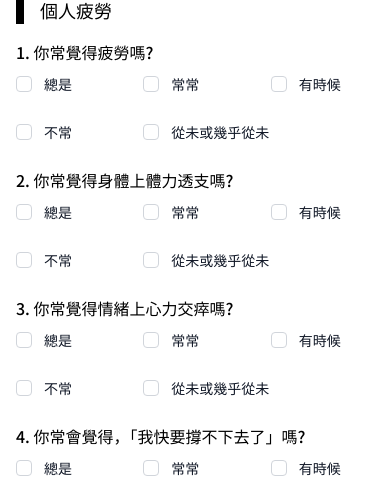
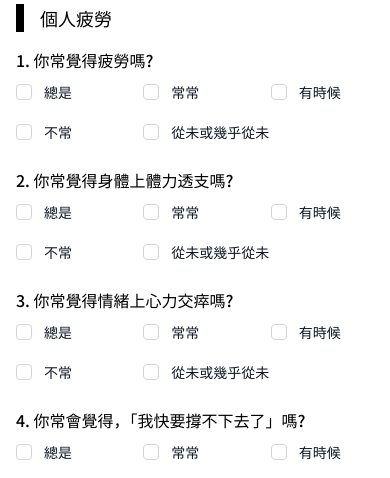
Before and after one commit to TinaChen071/hvtainan, a Vue app: page / in a window 390 px wide. Shown: the part 366-844 px from the top of the page. Built offline with nearby package versions, Linux system fonts and the light colour scheme.

Commit message:
style: gap

```diff
--- a/src/components/Layout.vue
+++ b/src/components/Layout.vue
@@ -4,7 +4,7 @@
     <!-- 內容區塊 -->
     <section class="h-full">
       <div class="container max-w-5xl px-4 py-6 mx-auto sm:px-6 lg:px-8 lg:py-10">
-        <h1 class="mb-6 text-xl text-center md:mb-10 md:text-3xl">{{ title }}</h1>
+        <h1 class="mb-8 text-xl text-center md:mb-10 md:text-3xl">{{ title }}</h1>
         <slot name="content"></slot>
       </div>
     </section>
--- a/src/components/LikertScale.vue
+++ b/src/components/LikertScale.vue
@@ -1,5 +1,5 @@
 <template>
-  <div class="grid grid-cols-3 gap-4 mt-2 md:grid-cols-4 lg:grid-cols-6">
+  <div class="grid grid-cols-3 mt-2 md:grid-cols-4 lg:grid-cols-6">
     <CheckButton v-for="item in label" :key="item.value" :label="item.label" />
   </div>
 </template>
--- a/src/components/Question.vue
+++ b/src/components/Question.vue
@@ -1,7 +1,7 @@
 <template>
     <div>
         <h3 class="mb-2 md:text-lg">{{ id }}. {{ title }}</h3>
-        <LikertScale v-if="showLikertScale" class="flex flex-col gap-6 md:gap-12" />
+        <LikertScale v-if="showLikertScale" class="flex flex-col gap-x-6 gap-y-4 md:gap-x-12" />
         <slot name="other"></slot>
     </div>
 </template>
--- a/src/pages/list_1.vue
+++ b/src/pages/list_1.vue
@@ -3,14 +3,14 @@
     <template #content>
       <div class="flex flex-col gap-6 md:gap-10">
         <!-- 問題 -->
-        <div>
+        <div class="flex flex-col gap-6 md:gap-10">
           <Question v-for="(item, index) in question" :key="index"
             :title="item.title"
             :id="item.id"
             >
             <template #other>
-              <div class="grid grid-cols-3 gap-4 mt-2 md:grid-cols-4 lg:grid-cols-6">
-                <CheckButton  v-for="(label, labelIndex) in checkbox[index]" :key="labelIndex" :label="label" class="flex flex-wrap mb-6"  />
+              <div class="grid grid-cols-3 gap-x-6 gap-y-4 md:gap-x-12 md:grid-cols-4 lg:grid-cols-6">
+                <CheckButton  v-for="(label, labelIndex) in checkbox[index]" :key="labelIndex" :label="label" class="flex flex-wrap"  />
               </div>
             </template>
           </Question>
```
